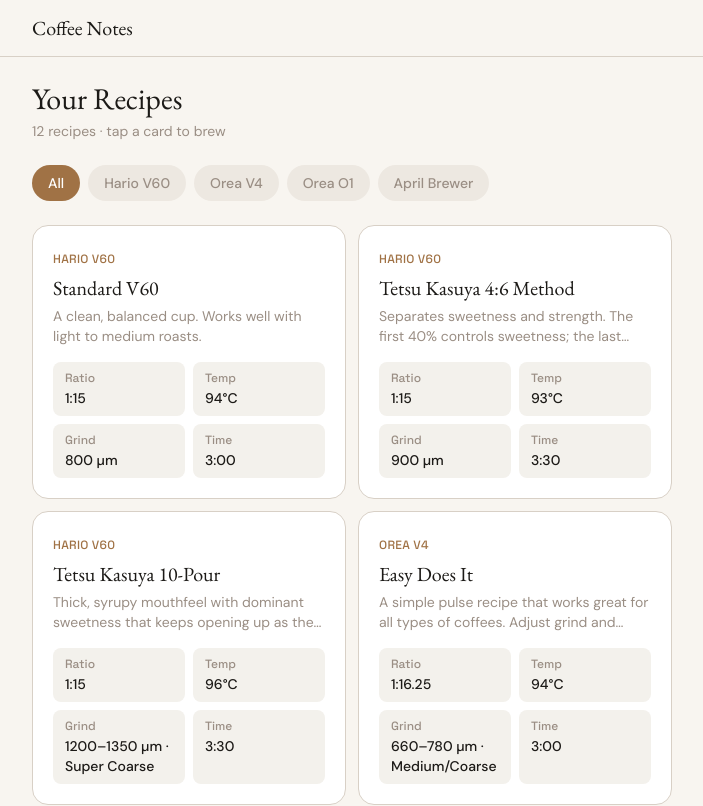
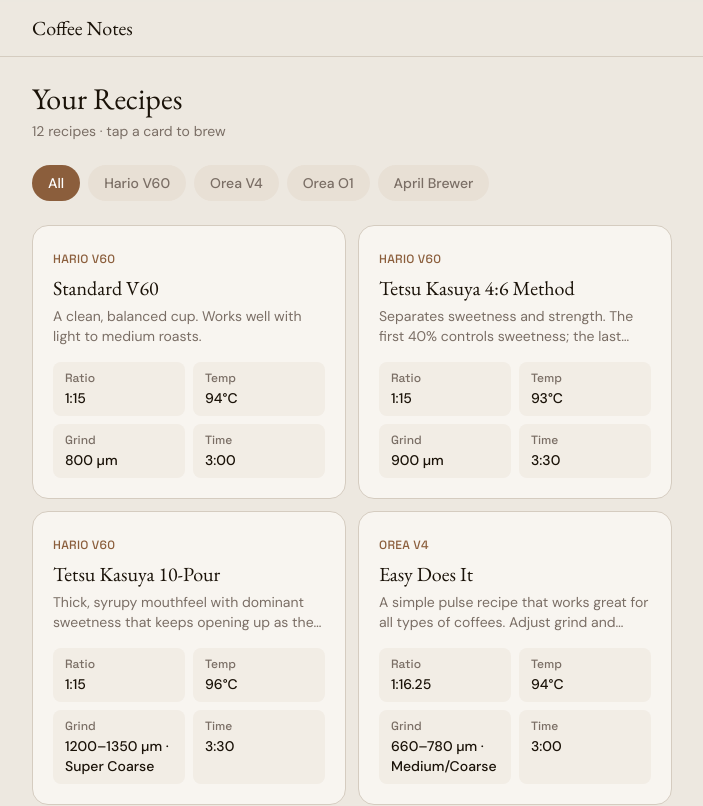
Before and after one commit to kty212/coffeenotes, a Next.js app: page / in a window 1280 px wide. Shown: the top 806 px of the page, without its empty margins (288-991 px from the left). Built offline with nearby package versions, Linux system fonts and the light colour scheme.

Commit message:
Update color palette to Option 2 (Espresso & Cream)

```diff
--- a/app/globals.css
+++ b/app/globals.css
@@ -1,15 +1,15 @@
 @import "tailwindcss";
 
 @theme inline {
-  --color-bg: #f8f5f0;
-  --color-surface: #ffffff;
-  --color-warm-white: #f3f1ec;
-  --color-text-primary: #1c1a17;
-  --color-text-secondary: #9a8e84;
-  --color-border: #d8d0c6;
-  --color-accent: #a07245;
-  --color-accent-hover: #8a6139;
-  --color-tag-bg: #ede8e1;
+  --color-bg: #ede8e0;
+  --color-surface: #f8f5f0;
+  --color-warm-white: #f2ede5;
+  --color-text-primary: #1a1208;
+  --color-text-secondary: #7a6e65;
+  --color-border: #d5ccc0;
+  --color-accent: #8b5e3c;
+  --color-accent-hover: #7a5030;
+  --color-tag-bg: #e8e0d5;
 
   --font-sans: var(--font-body);
   --font-display: var(--font-display);
```
